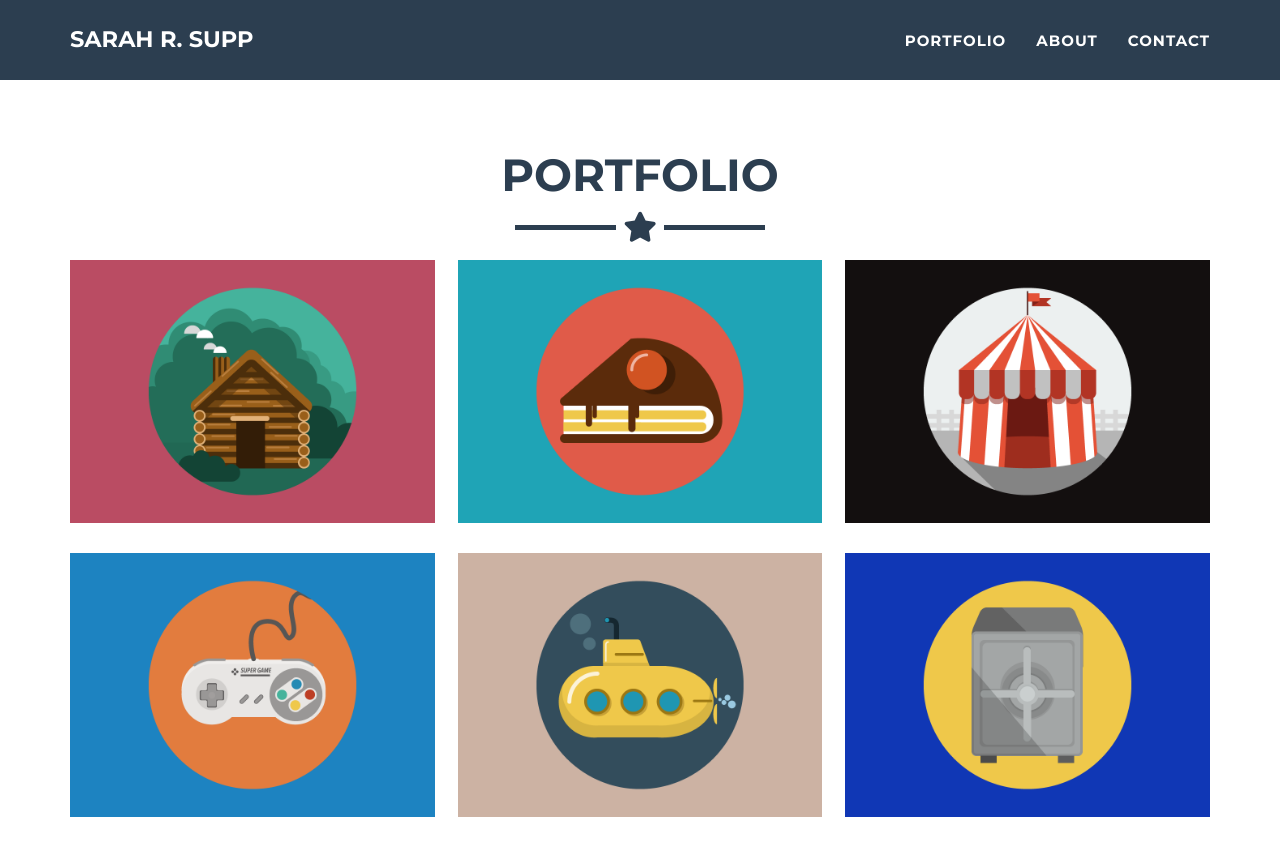
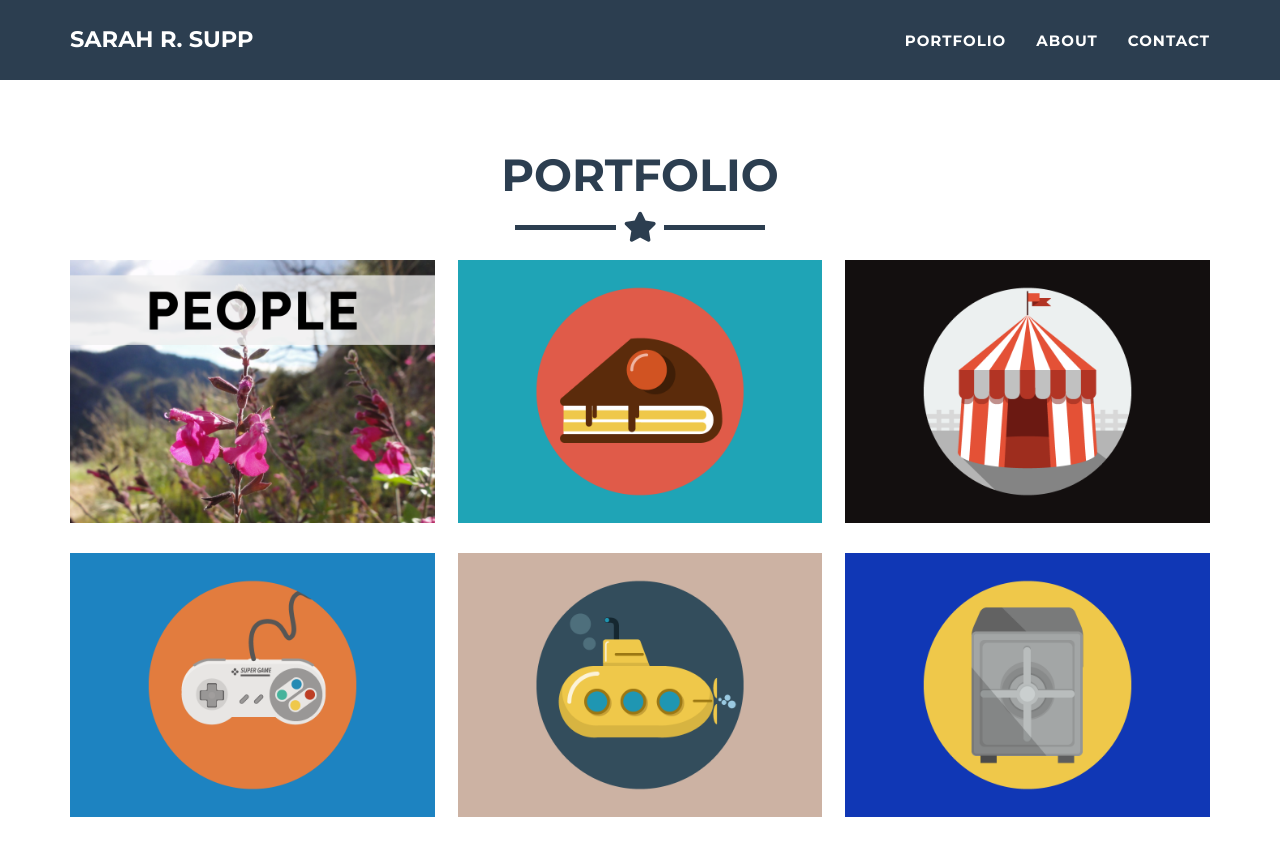
Before and after one commit to sarahsupp/sarahsupp.github.io, a Jekyll site: the page built from _posts/2014-07-18-people-1.markdown, in a window 1280 px wide and 900 px high, scrolled down 725 px. Shown: the top 856 px of the window. Built offline with Jekyll 4.4.1, drawn with Linux system fonts in a browser that asks for light colours.

Commit message:
updates images

```diff
--- a/_posts/2014-07-18-project-1.markdown
+++ b/_posts/2014-07-18-people-1.markdown
@@ -2,7 +2,7 @@
 layout: default
 modal-id: People
 date: 2024-09-03
-img: cabin.png
+img: people-1.png
 alt: image-alt
 last-updated: 2024
 client:
```
Also changed, not shown: img/portfolio/cv-4.png (added), img/portfolio/links-6.png (added), img/portfolio/people-1.png (added), img/portfolio/research-2.png (added), img/portfolio/software-5.png (added), img/portfolio/teaching-3.png (added).
